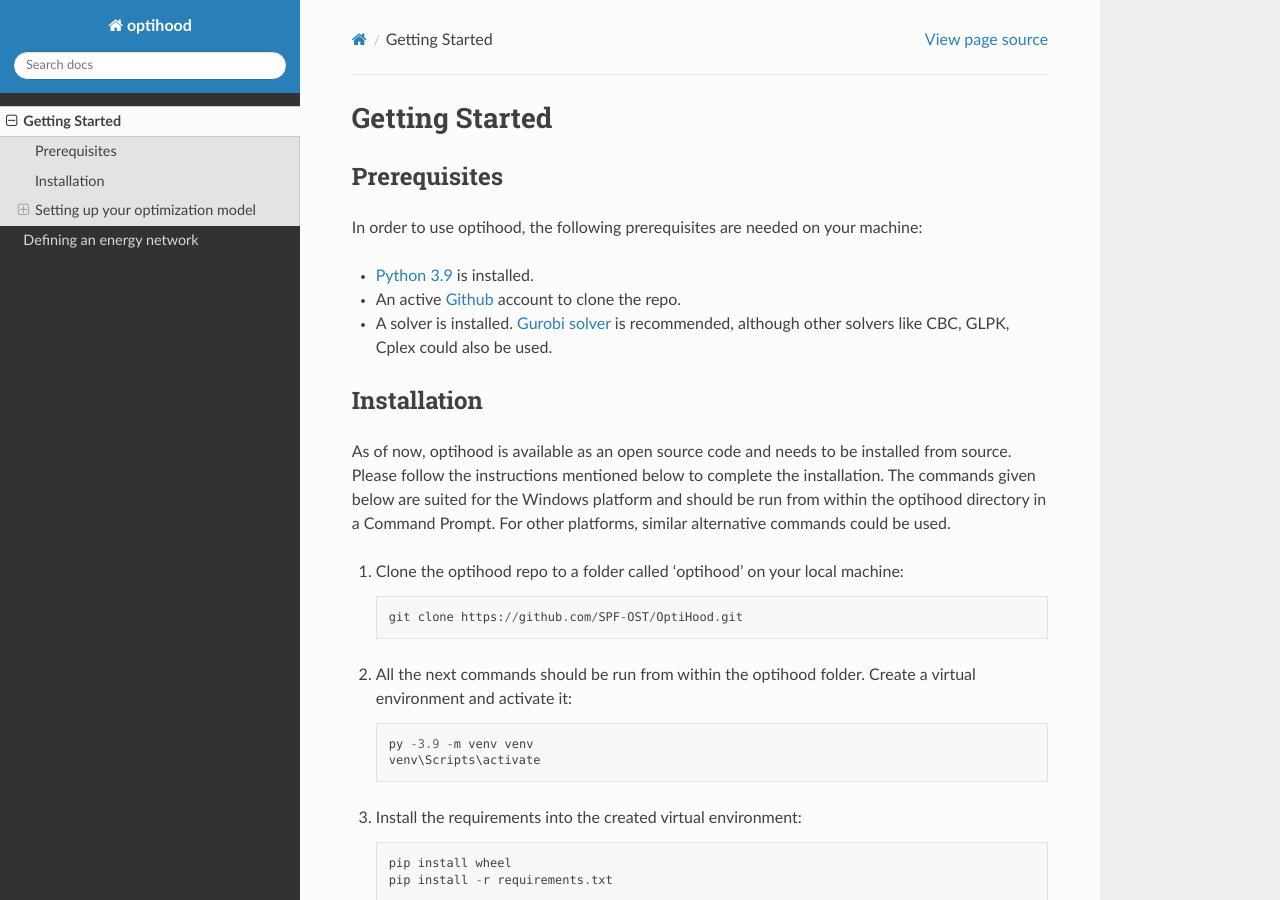
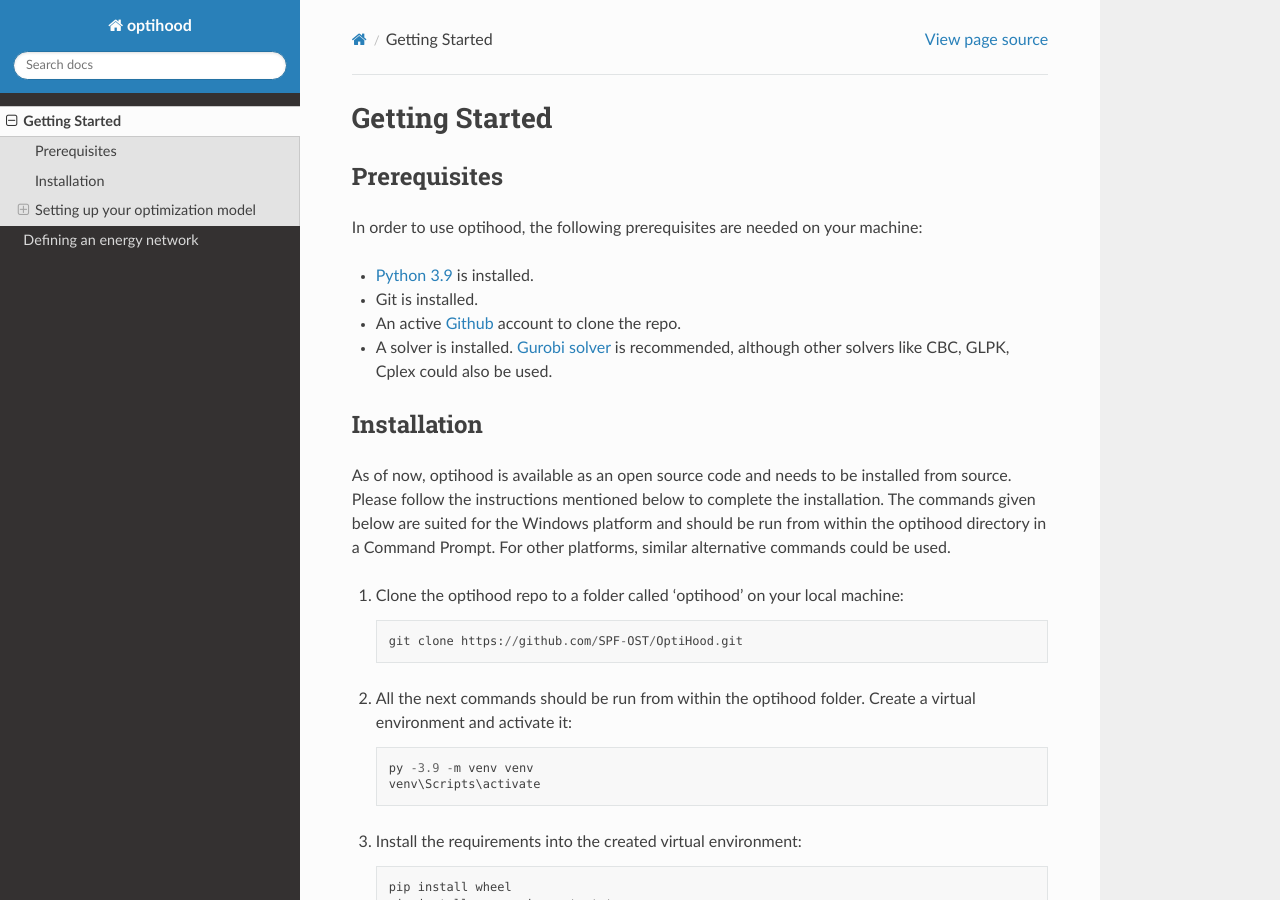
Before and after one commit to SPF-OST/optihood, a Sphinx documentation site: the page built from docs/guide/getting_started.rst, in a window 1280 px wide and 900 px high. Built offline with Sphinx 7.4.7 and the Read the Docs theme 2.0.0, drawn with Linux system fonts in a browser that asks for light colours; pages that are not in the unit, such as notebooks, are missing from menus.

Commit message:
Update getting_started.rst

```diff
--- a/docs/guide/getting_started.rst
+++ b/docs/guide/getting_started.rst
@@ -9,6 +9,7 @@ Prerequisites
 In order to use optihood, the following prerequisites are needed on your machine:
 
 - `Python 3.9 <https://www.python.org/downloads/>`_ is installed.
+- Git is installed.
 - An active `Github <https://github.com/>`_ account to clone the repo.
 - A solver is installed. `Gurobi solver <https://www.gurobi.com/resource/parallelism-linear-mixed-integer-programming/>`_ is recommended, although other solvers like CBC, GLPK, Cplex could also be used.
 
```
